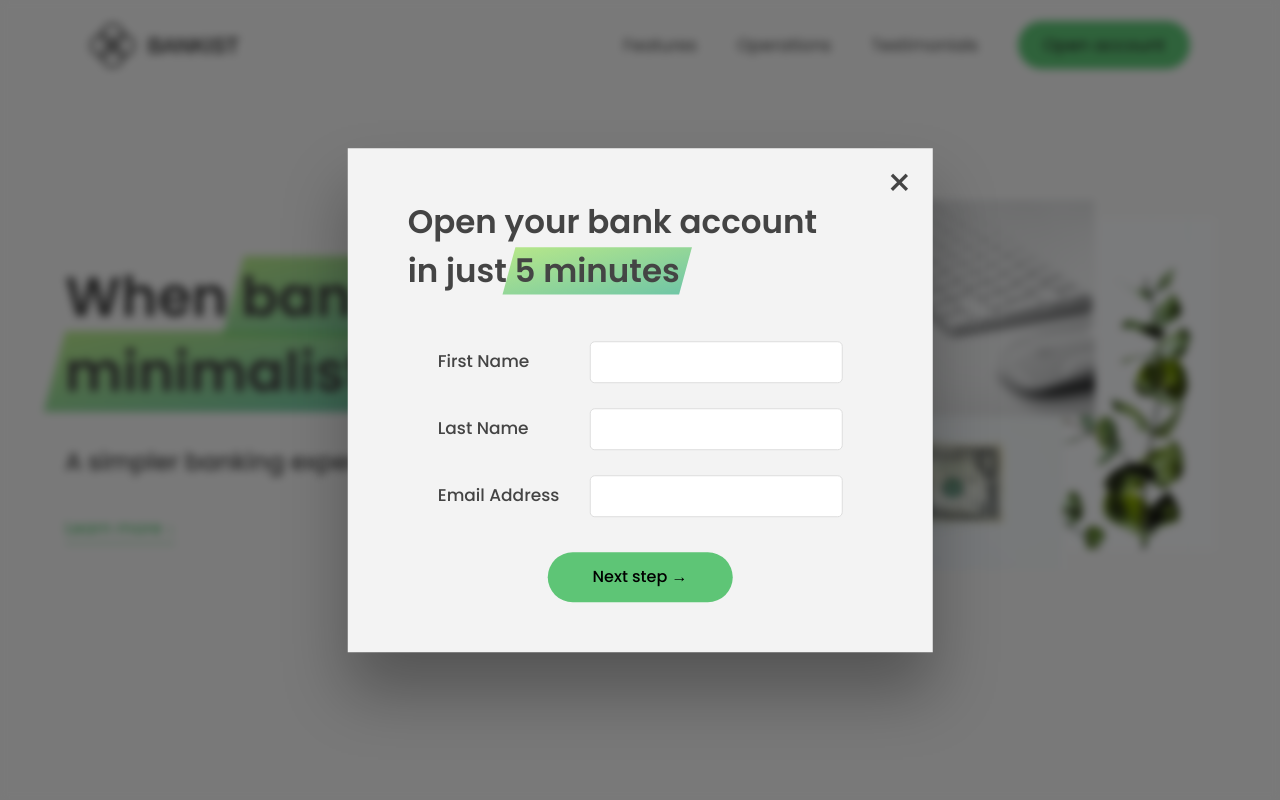
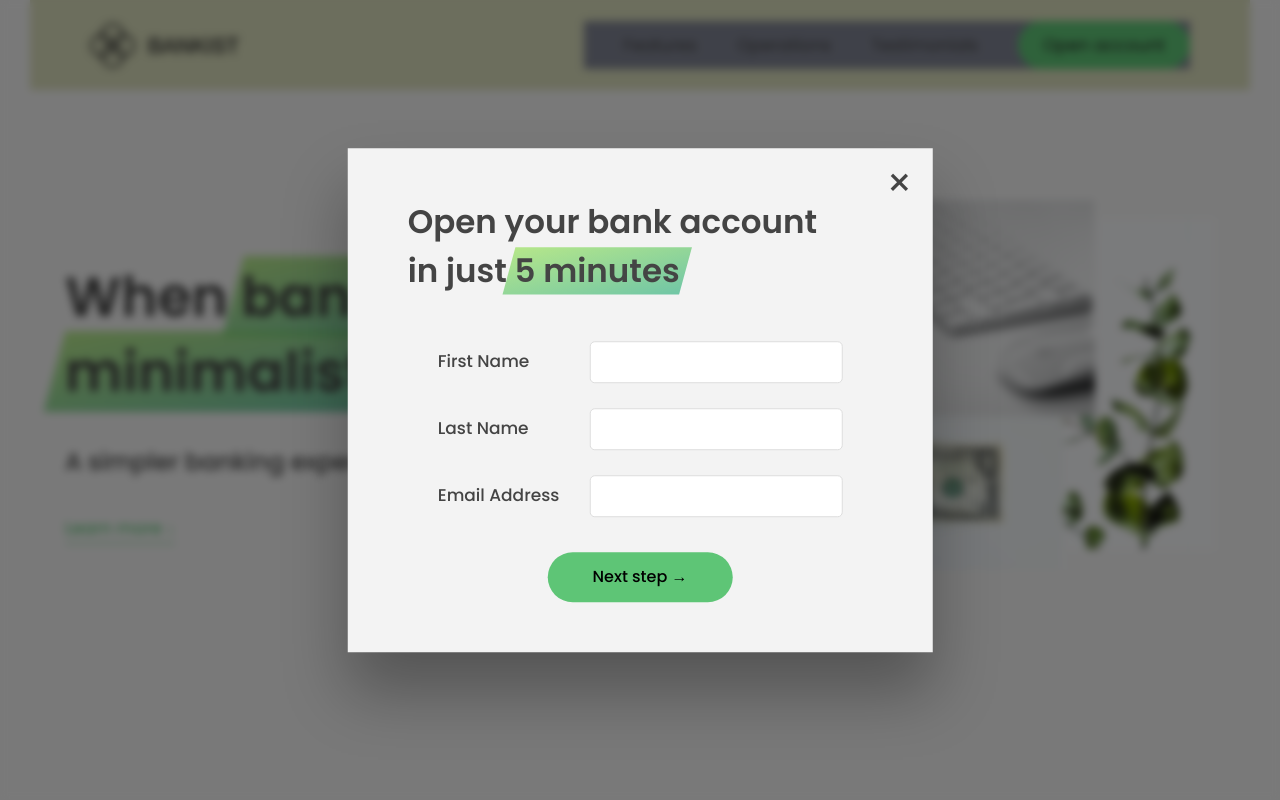
Before and after one commit to MateuszZie/Javascript-course, a plain HTML site: page 13-Advanced-DOM-Bankist/index.html in a window 1280 px wide. Both pictures are taken after a click on the link "Open account". Shown: the top 800 px of the page. Drawn offline with Linux system fonts and the light colour scheme.

Commit message:
Event Propagation in Practice

```diff
--- a/13-Advanced-DOM-Bankist/index.html
+++ b/13-Advanced-DOM-Bankist/index.html
@@ -26,7 +26,7 @@
         />
         <ul class="nav__links">
           <li class="nav__item">
-            <a class="nav__link" href="#section--1">Features</a>
+            <a class="nav__link" href="#">Features</a>
           </li>
           <li class="nav__item">
             <a class="nav__link" href="#section--2">Operations</a>
--- a/13-Advanced-DOM-Bankist/script.js
+++ b/13-Advanced-DOM-Bankist/script.js
@@ -29,7 +29,28 @@ document.addEventListener('keydown', function (e) {
     closeModal();
   }
 });
-
+const randNum = () => Math.trunc(Math.random() * 256);
+const randColor = () => `rgb(${randNum()},${randNum()},${randNum()})`;
+document.querySelector('.nav').addEventListener(
+  'click',
+  function (e) {
+    this.style.backgroundColor = randColor();
+    console.log('Nav', e.target, e.currentTarget);
+    console.log(e.currentTarget === this);
+  },
+  true
+);
+document.querySelector('.nav__link').addEventListener('click', function (e) {
+  this.style.backgroundColor = randColor();
+  console.log('Link', e.target, e.currentTarget);
+  // e.stopPropagation();
+});
+document.querySelector('.nav__links').addEventListener('click', function (e) {
+  this.style.backgroundColor = randColor();
+  console.log('Links', e.target, e.currentTarget);
+});
+/*
+// Types of Events and Event Handlers
 const h1 = document.querySelector('h1');
 const mouseenterFunc = function () {
   alert('EventListner: Reading headre');
```
